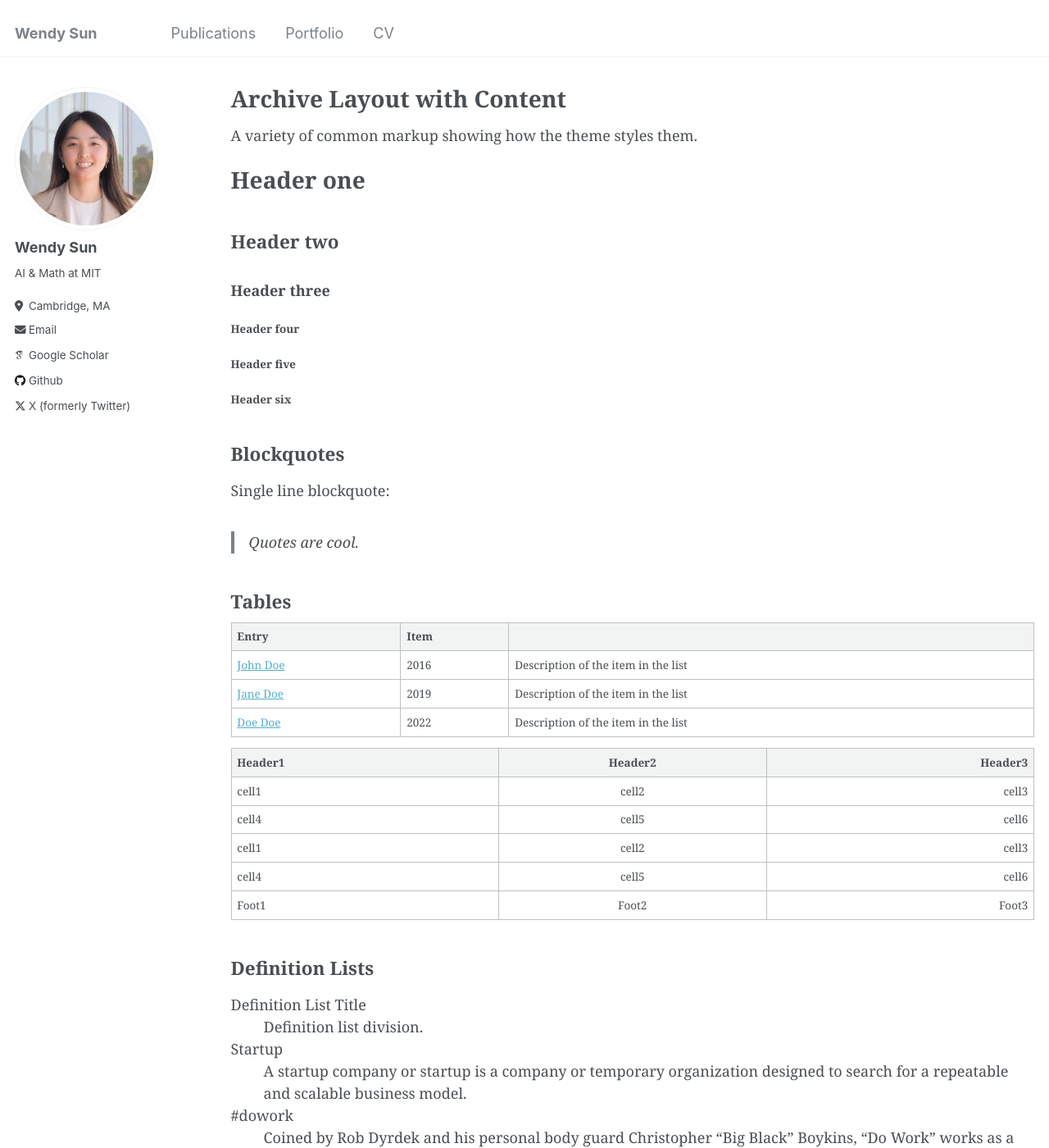
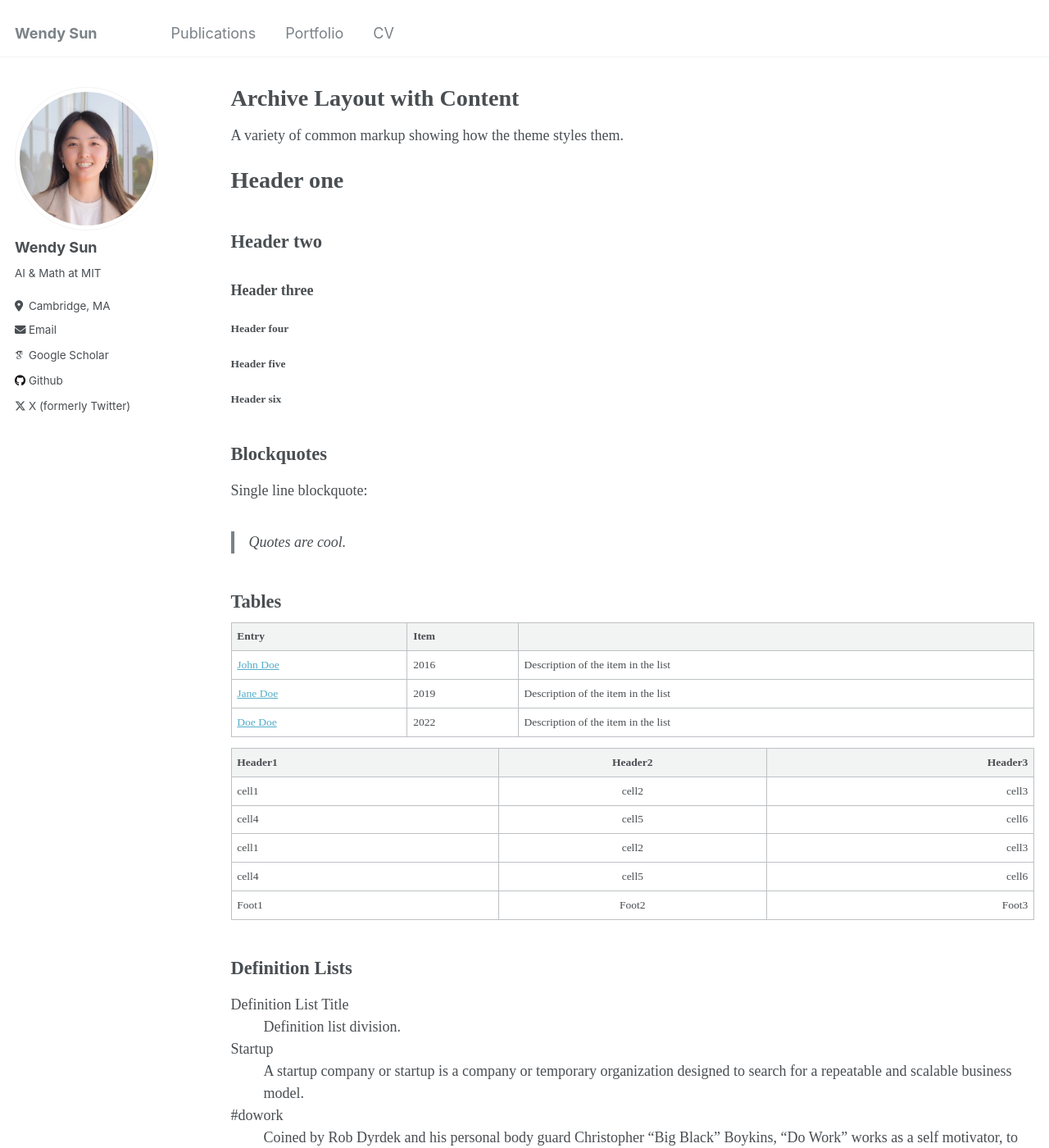
Before and after one commit to sun-wendy/sun-wendy.github.io, a Jekyll site: the page built from _pages/archive-layout-with-content.md, in a window 1280 px wide and 1400 px high. Shown: the whole window at 82% size. Built offline with Jekyll 4.4.1, drawn with Linux system fonts in a browser that asks for light colours; some web fonts are replaced.

Commit message:
Change font again

```diff
--- a/_sass/_variables.scss
+++ b/_sass/_variables.scss
@@ -28,9 +28,9 @@ $bodoni                     : "Bodoni MT", serif;
 $calisto                    : "Calisto MT", serif;
 $garamond                   : Garamond, serif;
 
-$global-font-family         : $georgia;
-$header-font-family         : $georgia;
-$caption-font-family        : $georgia;
+$global-font-family         : $calisto;
+$header-font-family         : $calisto;
+$caption-font-family        : $calisto;
 
 /* type scale */
 $type-size-1                : 2.441em;  // ~39.056px
```
